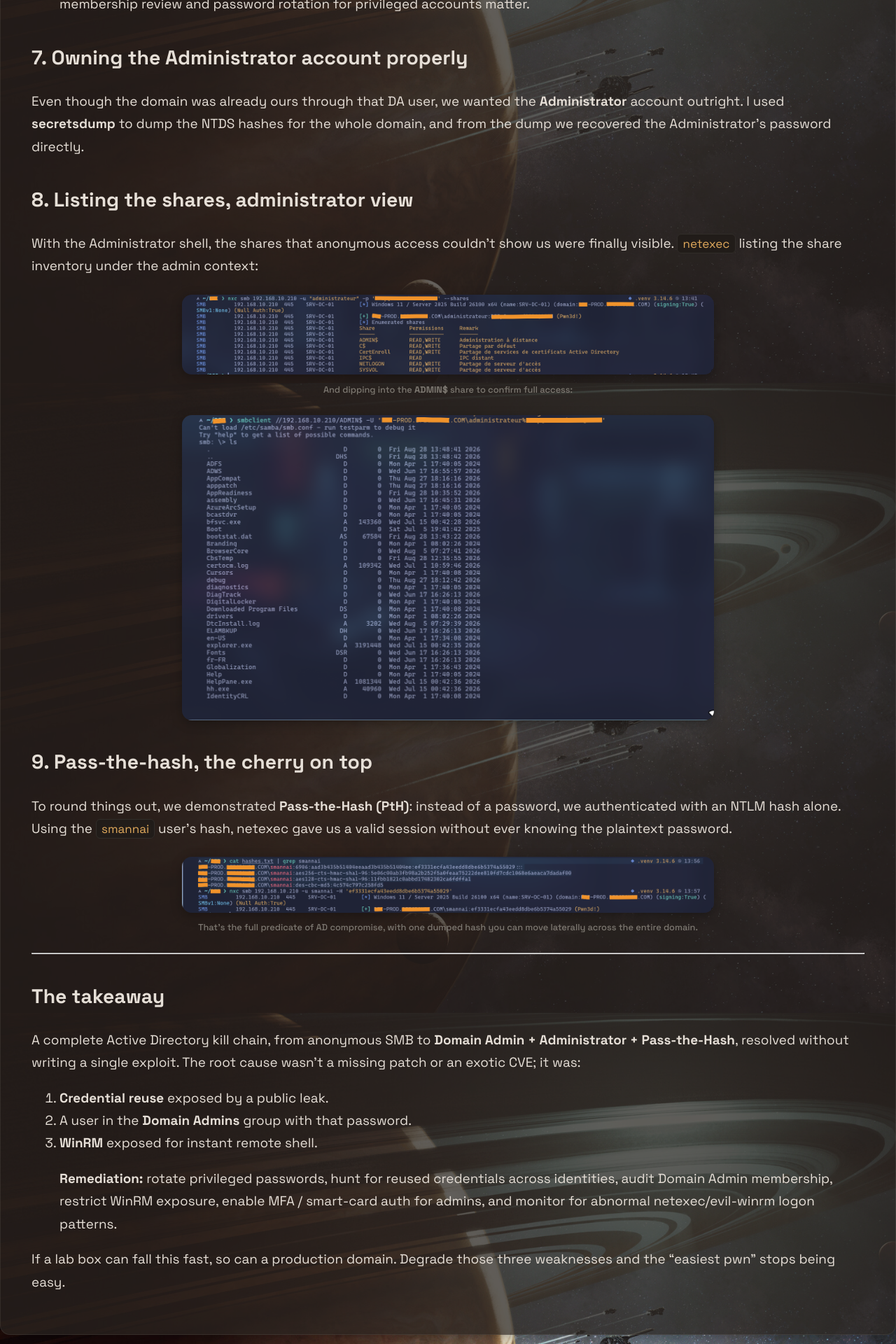
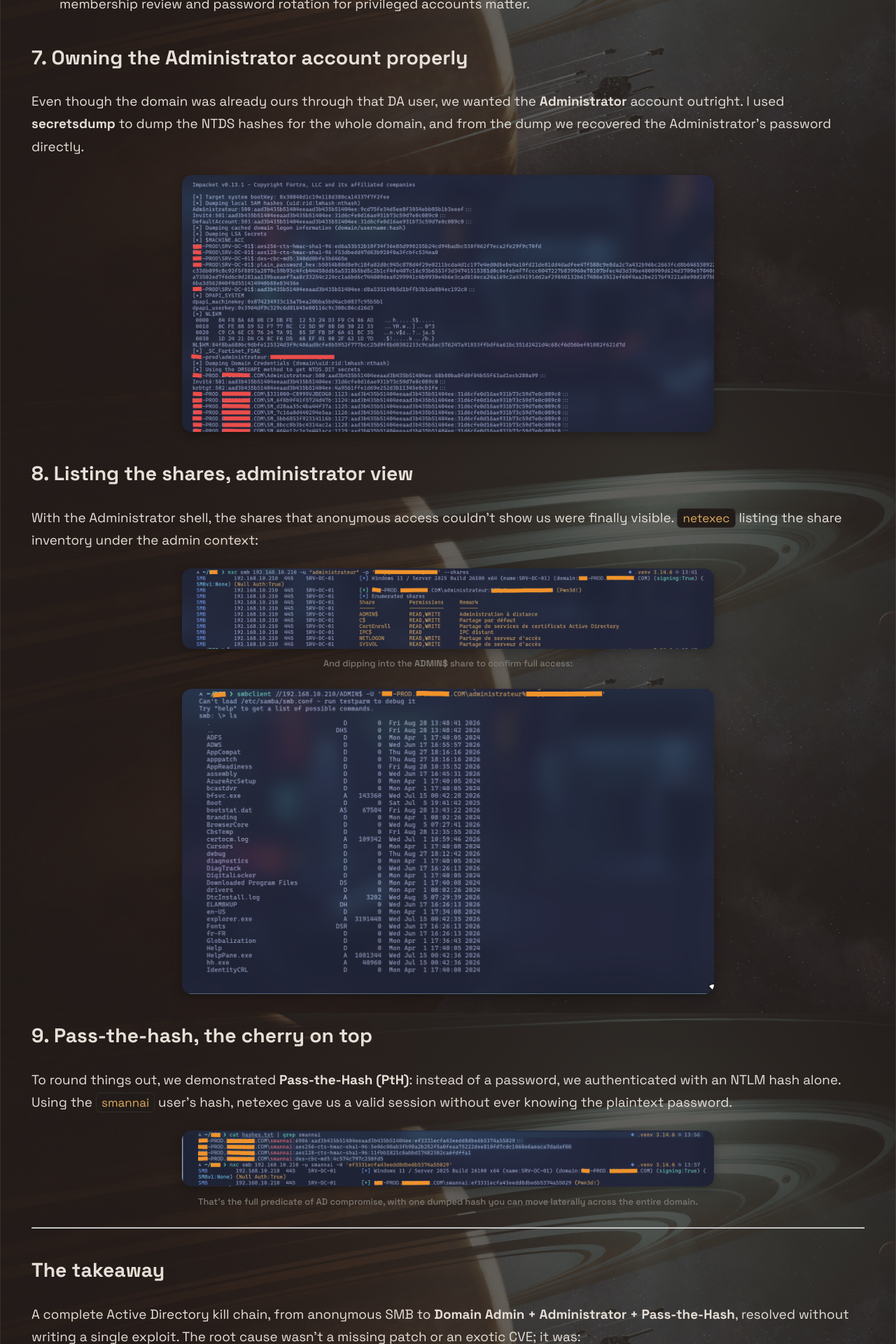
Before and after one commit to 0xZyyz/0xZyyz.github.io, a Jekyll site: the page built from _posts/2026-08-29-internal-ad-pentest-internship.md, in a window 1280 px wide. Shown: the part 3053-4973 px from the top of the page at 70% size. Built offline with Jekyll 4.4.1, drawn with Linux system fonts in a browser that asks for light colours.

Commit message:
Add hashes screenshot to secretsdump section

```diff
--- a/_posts/2026-08-29-internal-ad-pentest-internship.md
+++ b/_posts/2026-08-29-internal-ad-pentest-internship.md
@@ -63,6 +63,8 @@ Absolutely the easiest pwn, the hardest part of the mission was the osint-of-a-t
 
 Even though the domain was already ours through that DA user, we wanted the **Administrator** account outright. I used **secretsdump** to dump the NTDS hashes for the whole domain, and from the dump we recovered the Administrator's password directly.
 
+![dumped hashes from secretsdump](/assets/posts/internal-ad-pentest/hashes.png)
+
 ## 8. Listing the shares, administrator view
 
 With the Administrator shell, the shares that anonymous access couldn't show us were finally visible. `netexec` listing the share inventory under the admin context:
```
Also changed, not shown: assets/posts/internal-ad-pentest/hashes.png (added).
